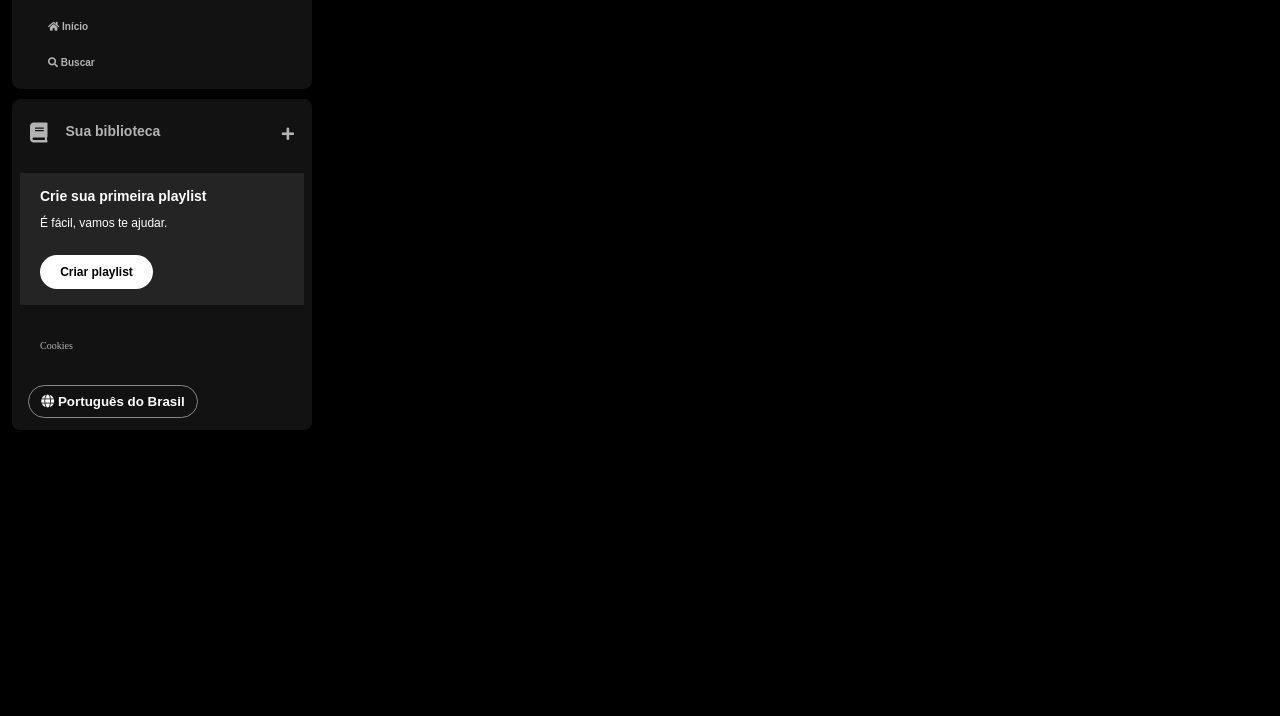
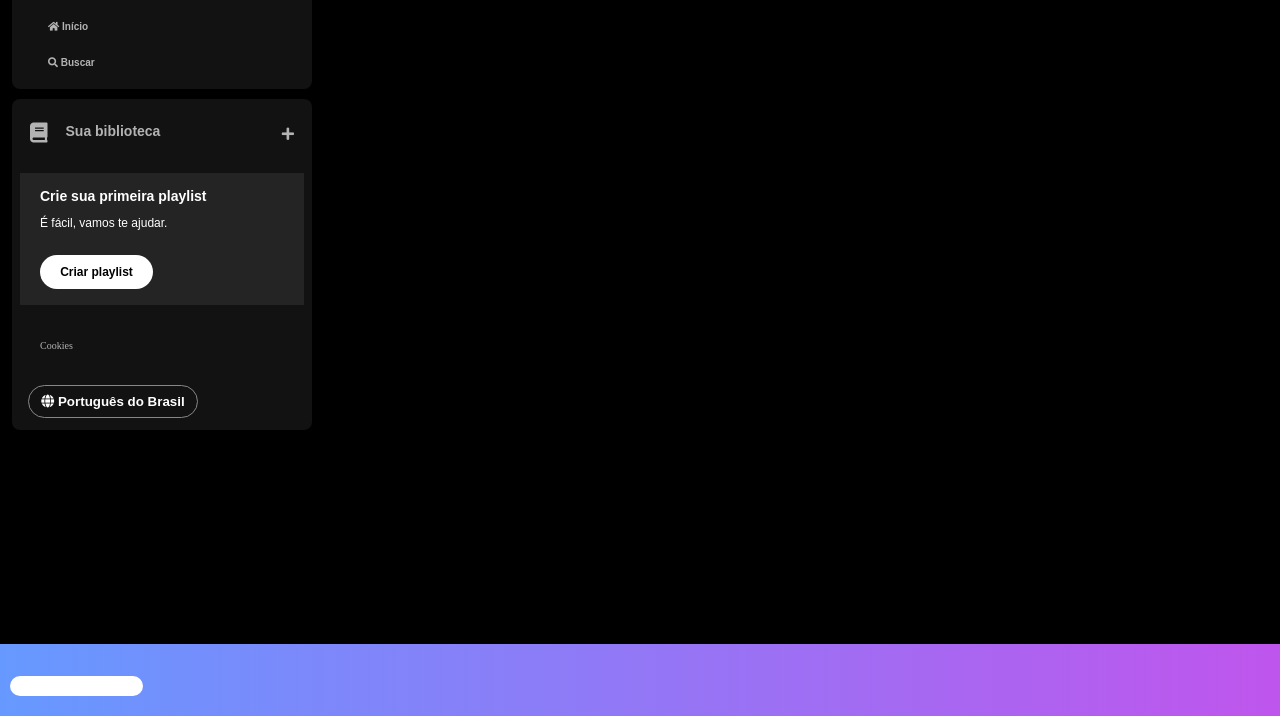
Before and after one commit to JulioCesar-A/Spotify_imersao_alura, a plain HTML site: page index.html in a window 1280 px wide. Shown: the part 84-800 px from the top of the page. Drawn offline with Linux system fonts and the light colour scheme.

Commit message:
Update sidebar-footer.css

```diff
--- a/src/styles/sidebar-footer.css
+++ b/src/styles/sidebar-footer.css
@@ -20,7 +20,6 @@ body {
     border-radius: 8px;
     padding: 16px 0 0 16px;
 }
-
 .sidebar__navigation .logo img {
     width: 80px;
 }
@@ -55,7 +54,6 @@ body {
     display: flex;
     justify-content: space-between;
 }
-
 .library .library__button {
     display: flex;
     margin-right: 10px;
@@ -123,22 +121,18 @@ body {
     width: 113px;
     margin-top: 12px;
 }
-
 .sidebar .cookies {
     margin: 25px 20px;
 }
-
 .sidebar .cookies a {
     color: #b3b3b3;
     font-weight: 500;
     font-size: 10px;
     text-decoration: none;
 }
-
 .sidebar .cookies a:hover {
     text-decoration: underline;
 }
-
 .languages .languages__button {
     align-items: center;
     background-color: transparent;
@@ -151,3 +145,49 @@ body {
     margin: 8px;
     border-radius: 20px;
   }
+footer {
+    position: fixed;
+    bottom: 0;
+    width: 100vw;
+    background: linear-gradient(to right, #6699ff, #BF55EC);
+}
+.footer__content {
+    display: flex;
+    flex-direction: row;
+    justify-content: space-between;
+    gap: 5px;
+    padding: 20px 10px;
+}
+.footer__content .footer__content__texts {
+    display: flex;
+    flex-direction: column;
+    justify-content: space-between;
+    gap: 6px;
+}
+.footer__content .footer__content__texts .text {
+   font-family: "DM Sans", sans-serif;
+   color: #fff;
+}
+.footer__content .footer__content__texts .title {
+   font-weight: 700;
+}
+.footer__content .footer__content__texts .subtitle {
+   font-weight: 500;
+   font-size: 14px;
+}
+.footer__content .footer__button {
+    display: flex;
+    justify-content: center;
+    background-color: #fff;
+    color: #000000;
+    border-radius: 20px;
+    font-size: 12px;
+    font-weight: 700;
+    font-family: "DM Sans", sans-serif;
+    text-decoration: none;
+    text-transform: none;
+    padding: 10px;
+    border: 0px;
+    width: 133px;
+    margin-top: 12px;2px;
+}
```
